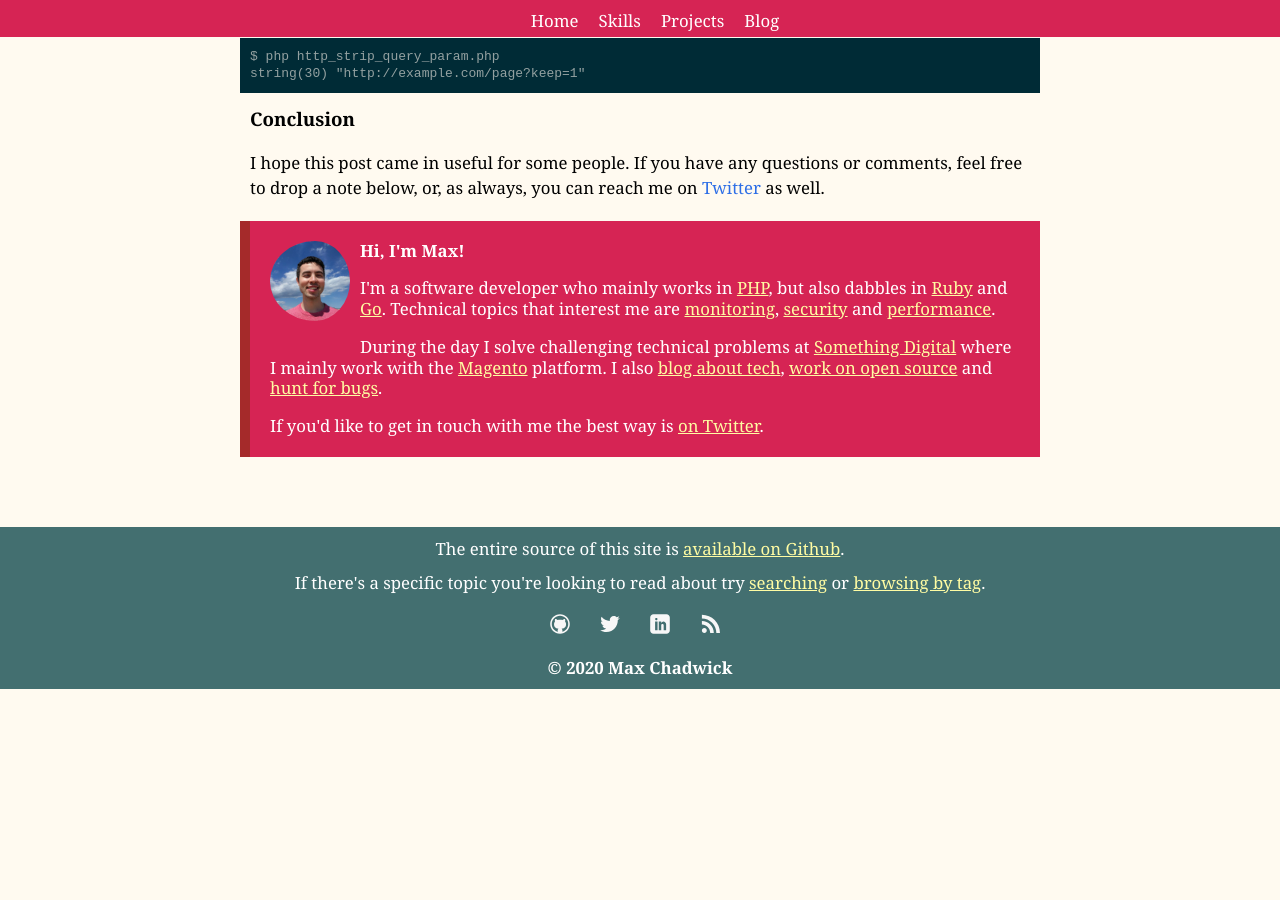
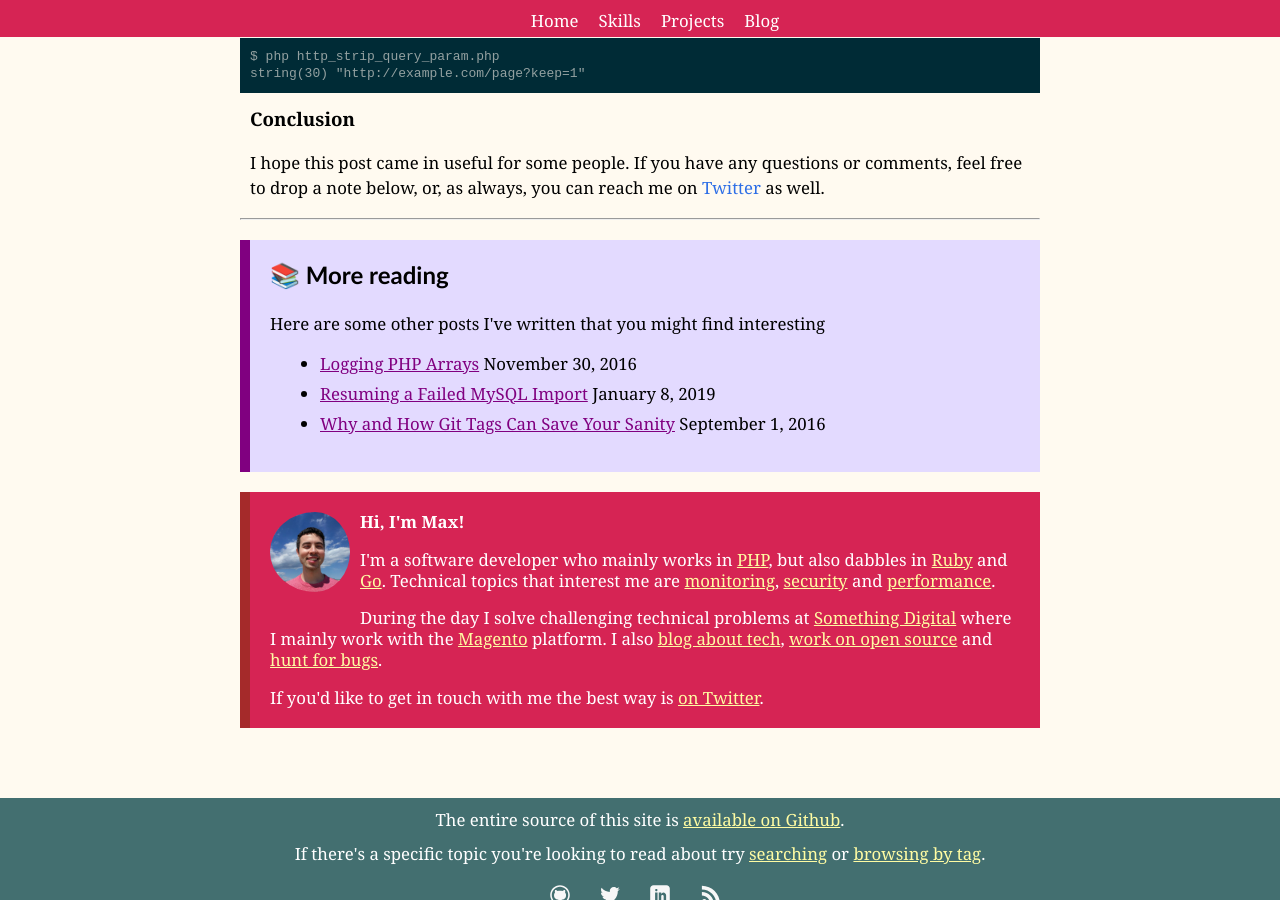
Before and after one commit to mpchadwick/mpchadwick.github.io, a Jekyll site: the page built from _posts/2017-03-01-stripping-a-query-parameter-from-a-url-in-php.md, in a window 1280 px wide and 900 px high, scrolled down 4574 px. Built offline with Jekyll 4.4.1, drawn with Linux system fonts in a browser that asks for light colours; emoji names are drawn with the system emoji font; comment, search, counter and statistics services are not loaded; before the commit the page ends 5263 px from its top, so only the background shows below that.

Commit message:
Add some more related posts

```diff
--- a/_layouts/blog-single.html
+++ b/_layouts/blog-single.html
@@ -30,7 +30,7 @@ layout: page
 <hr>
 <div class="related-posts tout tout--secondary">
   <h2>:books: More reading</h2>
-  <p>Here are some other posts I've written that have a similar subject matter</p>
+  <p>Here are some other posts I've written that you might find interesting</p>
   <ul>
     {% for title in page.related_posts %}
       {% assign post = site.posts | where: "title", title | first %}
--- a/_posts/2017-03-01-stripping-a-query-parameter-from-a-url-in-php.md
+++ b/_posts/2017-03-01-stripping-a-query-parameter-from-a-url-in-php.md
@@ -7,6 +7,10 @@ image:
 tags: [PHP]
 ad: domain-clamp-ad-b.html
 has_tweet: true
+related_posts:
+- "Logging PHP Arrays"
+- "Resuming a Failed MySQL Import"
+- "Why and How Git Tags Can Save Your Sanity"
 ---
 
 Recently I needed a function to remove a single query parameter from a given URL in PHP. This seems like the type of thing that there should be a canonical answer for, but, if you run [a Google search](https://www.google.com/search?q=stripping+query+parameter+from+url+in+php), you'll see that there are many ways to skin this cat.
```
